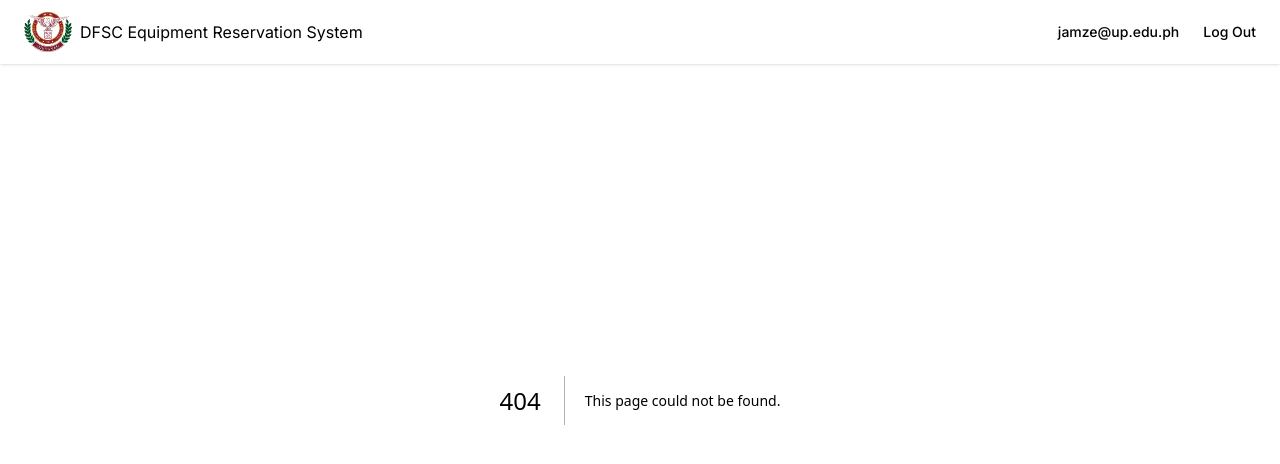
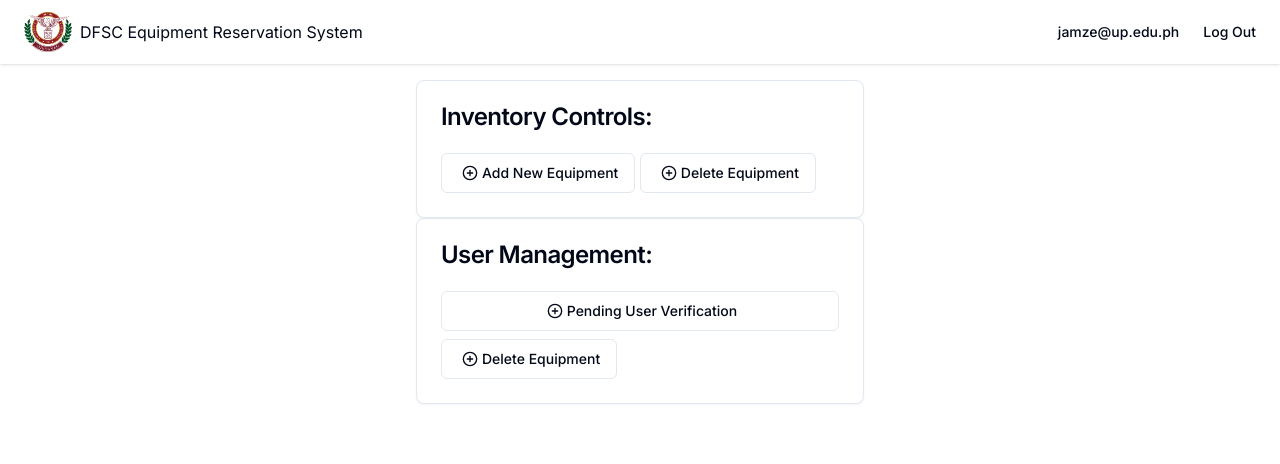
Before and after one commit to jeff-mezo/dfsc-equipment-sys, a Next.js app: page /admin in a window 1280 px wide. Before the commit this address had no page. Shown: the top 464 px of the page. Built offline with nearby package versions, Linux system fonts and the light colour scheme.

Commit message:
Login redirection and front-end update

```diff
--- a/app/(account_auth)/login/page.tsx
+++ b/app/(account_auth)/login/page.tsx
@@ -20,6 +20,7 @@
           access_type: 'offline',
           prompt: 'consent',
         },
+        redirectTo: location.origin + "/auth/callback"
       },
     })
 
--- /dev/null
+++ b/app/admin/page.tsx
@@ -0,0 +1,123 @@
+import React from 'react'
+import { Button } from "@/components/ui/button"
+import {
+  Card,
+  CardContent,
+  CardDescription,
+  CardFooter,
+  CardHeader,
+  CardTitle,
+} from "@/components/ui/card"
+import {
+    Dialog,
+    DialogContent,
+    DialogDescription,
+    DialogFooter,
+    DialogHeader,
+    DialogTitle,
+    DialogTrigger,
+  } from "@/components/ui/dialog"
+import { CirclePlus } from 'lucide-react'
+
+const Admin = () => {
+  return (
+    <div className='pt-20'>
+        <Card className='w-full max-w-md mx-auto'>
+            <CardHeader>
+                <CardTitle>Inventory Controls:</CardTitle>
+            </CardHeader>
+            <CardContent>
+                <Dialog>
+                    <DialogTrigger asChild>
+                        <Button variant={'outline'}>
+                            <CirclePlus className='h-4' />
+                            <span>Add New Equipment</span>
+                        </Button>
+                    </DialogTrigger>
+                    <DialogContent>
+                        <DialogHeader>
+                            <DialogTitle>Add New Equipment</DialogTitle>
+                        </DialogHeader>
+                    </DialogContent>
+                </Dialog>
+                <span className='w-1'>{"   "}</span>
+
+                <Dialog>
+                    <DialogTrigger asChild>
+                        <Button variant={'outline'}>
+                            <CirclePlus className='h-4' />
+                            <span>Delete Equipment</span>
+                        </Button>
+                    </DialogTrigger>
+                    <DialogContent>
+                        <DialogHeader>
+                            <DialogTitle>Delete Equipment</DialogTitle>
+                            <p>test</p>
+                        </DialogHeader>
+                    </DialogContent>
+                </Dialog>
+
+            </CardContent>
+        </Card>
+
+
+        <Card className='w-full max-w-md mx-auto'>
+            <CardHeader>
+                <CardTitle>User Management:</CardTitle>
+            </CardHeader>
+            <CardContent className='space-y-2'>
+                <Dialog>
+                    <DialogTrigger asChild>
+                        <Button variant={'outline'} className='w-full'>
+                            <CirclePlus className='h-4' />
+                            <span>Pending User Verification</span>
+                        </Button>
+                    </DialogTrigger>
+                    <DialogContent>
+                        <DialogHeader>
+                            <DialogTitle>Pending User Verification</DialogTitle>
+                            <div className='w-full px-5 flex justify-between'>
+                                <img src="https://www.pngall.com/wp-content/uploads/5/User-Profile-PNG-Clipart.png" alt="user_prof" className='h-10'/>
+                                <Dialog>
+                                    <DialogTrigger asChild>
+                                        <Button className='up-primary-color'>Verify</Button>
+                                    </DialogTrigger>
+                                    <DialogContent>
+                                        <DialogHeader>
+                                            <DialogTitle>Are you sure you want to verify user?</DialogTitle>
+                                        </DialogHeader>
+                                        <div className='flex justify-end'>
+                                            <Button variant={'outline'}>Cancel</Button>
+                                            <Button>Confirm</Button>
+                                        </div>
+                                    </DialogContent>
+                                </Dialog>
+                            </div>
+                        </DialogHeader>
+                    </DialogContent>
+                </Dialog>
+                <span className='w-1'>{"   "}</span>
+
+                <Dialog>
+                    <DialogTrigger asChild>
+                        <Button variant={'outline'}>
+                            <CirclePlus className='h-4' />
+                            <span>Delete Equipment</span>
+                        </Button>
+                    </DialogTrigger>
+                    <DialogContent>
+                        <DialogHeader>
+                            <DialogTitle>Delete Equipment</DialogTitle>
+                            <p>test</p>
+
+                        </DialogHeader>
+                    </DialogContent>
+                </Dialog>
+
+            </CardContent>
+        </Card>
+    </div>
+  )
+}
+
+export default Admin
--- a/app/auth/callback/route.ts
+++ b/app/auth/callback/route.ts
@@ -6,7 +6,7 @@
   const { searchParams, origin } = new URL(request.url)
   const code = searchParams.get('code')
   // if "next" is in param, use it as the redirect URL
-  const next = searchParams.get('next') ?? '/'
+  const next = searchParams.get('next') ?? '/equipmentpage'
 
   if (code) {
     const cookieStore = cookies()
--- a/app/page.tsx
+++ b/app/page.tsx
@@ -1,6 +1,53 @@
+import { useSession } from "@supabase/auth-helpers-react";
+import { redirect } from "next/dist/server/api-utils";
 import Image from "next/image";
+import { login } from '@/utils/actions'
+import { supabase } from "@/config/supabaseClient";
+import { useRouter } from "next/router";
+import { useEffect, useState } from "react";
+
+interface session {
+  user?: {  // Make user optional
+    id: string;
+    email: string;
+  };
+  name?: string;  // Add optional properties
+  image?: string;
+  prevState: null;
+}
 
 export default function Home() {
+  // const [session, setSession] = useState<session | null>(null);
+  // const router = useRouter();
+
+  // useEffect(() => {
+  //   const handleAuthStateChange = async (event: any, session: any) => {
+  //     setSession(session as session);
+  //     if (!session) {
+  //       // If the user is not authenticated, redirect to the login page
+  //       router.push('/login');
+  //     }
+  //   };
+
+  //     // Listen for auth state changes
+  //   const { data: authListener } = supabase.auth.onAuthStateChange(handleAuthStateChange);
+
+  //     // Check if the user is already authenticated when the component mounts
+  //   const getInitialSession = async () => {
+  //     const {
+  //       data: { session },
+  //     } = await supabase.auth.getSession();
+  //     setSession(session);
+  //   };
+  //   getInitialSession();
+
+  //     // Clean up the event listener on unmount
+  //     return () => {
+  //       authListener.subscription.unsubscribe();
+  //     };
+  //   }, []);
+
+
   return (
     <div>
 
--- a/components/navbar.tsx
+++ b/components/navbar.tsx
@@ -5,9 +5,11 @@
 import { Sheet, SheetTrigger, SheetContent }  from '@/components/ui/sheet'
 import { Button } from '@/components/ui/button'
 import { MenuIcon } from 'lucide-react'
+import {  } from 'next-auth'
 
 const Header = () => {
   return (
+
     <header className="absolute flex items-center justify-between h-16 w-screen px-4 md:px-6 bg-white dark:bg-gray-950 shadow">
         <Link className="flex items-center gap-2" href="#">
             <Image src={UpLogo} alt="UpLogo"
--- /dev/null
+++ b/components/ui/card.tsx
@@ -0,0 +1,79 @@
+import * as React from "react"
+
+import { cn } from "@/lib/utils"
+
+const Card = React.forwardRef<
+  HTMLDivElement,
+  React.HTMLAttributes<HTMLDivElement>
+>(({ className, ...props }, ref) => (
+  <div
+    ref={ref}
+    className={cn(
+      "rounded-lg border bg-card text-card-foreground shadow-sm",
+      className
+    )}
+    {...props}
+  />
+))
+Card.displayName = "Card"
+
+const CardHeader = React.forwardRef<
+  HTMLDivElement,
+  React.HTMLAttributes<HTMLDivElement>
+>(({ className, ...props }, ref) => (
+  <div
+    ref={ref}
+    className={cn("flex flex-col space-y-1.5 p-6", className)}
+    {...props}
+  />
+))
+CardHeader.displayName = "CardHeader"
+
+const CardTitle = React.forwardRef<
+  HTMLParagraphElement,
+  React.HTMLAttributes<HTMLHeadingElement>
+>(({ className, ...props }, ref) => (
+  <h3
+    ref={ref}
+    className={cn(
+      "text-2xl font-semibold leading-none tracking-tight",
+      className
+    )}
+    {...props}
+  />
+))
+CardTitle.displayName = "CardTitle"
+
+const CardDescription = React.forwardRef<
+  HTMLParagraphElement,
+  React.HTMLAttributes<HTMLParagraphElement>
+>(({ className, ...props }, ref) => (
+  <p
+    ref={ref}
+    className={cn("text-sm text-muted-foreground", className)}
+    {...props}
+  />
+))
+CardDescription.displayName = "CardDescription"
+
+const CardContent = React.forwardRef<
+  HTMLDivElement,
+  React.HTMLAttributes<HTMLDivElement>
+>(({ className, ...props }, ref) => (
+  <div ref={ref} className={cn("p-6 pt-0", className)} {...props} />
+))
+CardContent.displayName = "CardContent"
+
+const CardFooter = React.forwardRef<
+  HTMLDivElement,
+  React.HTMLAttributes<HTMLDivElement>
+>(({ className, ...props }, ref) => (
+  <div
+    ref={ref}
+    className={cn("flex items-center p-6 pt-0", className)}
+    {...props}
+  />
+))
+CardFooter.displayName = "CardFooter"
+
+export { Card, CardHeader, CardFooter, CardTitle, CardDescription, CardContent }
--- a/package.json
+++ b/package.json
@@ -18,6 +18,7 @@
     "@supabase/auth-helpers-react": "^0.5.0",
     "@supabase/ssr": "^0.3.0",
     "@supabase/supabase-js": "^2.43.1",
+    "@tanstack/react-query": "^5.36.2",
     "class-variance-authority": "^0.7.0",
     "clsx": "^2.1.1",
     "lucide-react": "^0.378.0",
```
Also changed, not shown: utils/sessions.ts (added, +50 -0 lines), 1 other file (tests, documents, lock files or other folders).
